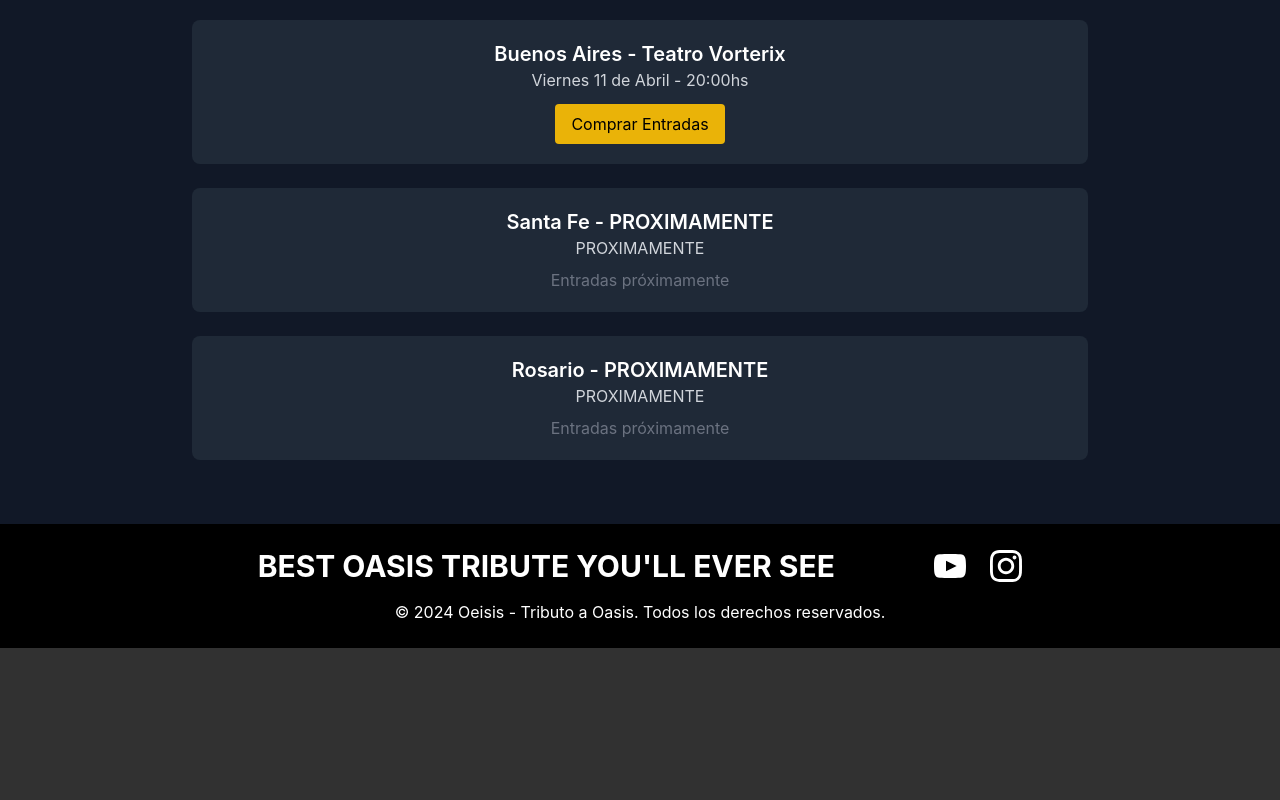
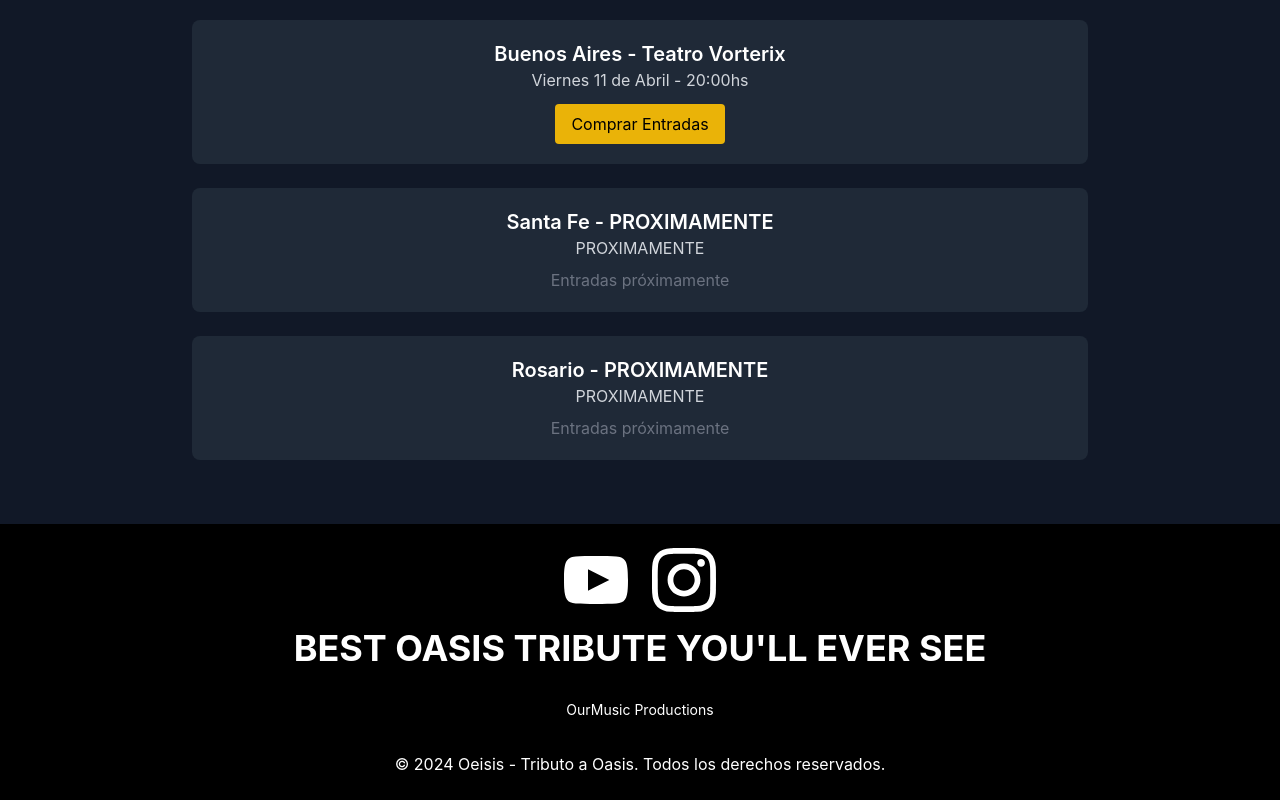
Before and after one commit to martinlpc/oeisis-website, an Astro site: page / in a window 1280 px wide. Shown: the part 1698-2498 px from the top of the page. Before the commit the page ends 2346 px from the top, so only its background shows below. Built offline with nearby package versions, Linux system fonts and the light colour scheme; Astro itself is replaced by a stand-in of ours.

Commit message:
Edit net logos and producer span text

```diff
--- a/src/components/Footer.astro
+++ b/src/components/Footer.astro
@@ -1,22 +1,19 @@
 <footer class="w-full bg-black text-white py-6">
     <div class="max-w-4xl mx-auto px-4 flex items-center justify-around">
-        <!-- Texto a la izquierda -->
-        <span class="text-2xl md:text-3xl font-bold"> BEST OASIS TRIBUTE YOU'LL EVER SEE </span>
-
-        <!-- Logos a la derecha -->
+        <!-- Logos RRSS -->
         <div class="flex space-x-6">
-            <!-- Enlace a YouTube -->
-            <a href="https://youtube.com/oeisis" target="_blank" class="hover:text-yellow-500 transition-colors">
-                <svg xmlns="http://www.w3.org/2000/svg" width="32" height="32" viewBox="0 0 24 24" fill="currentColor">
+            <!-- YouTube -->
+            <a href="https://youtube.com/oeisis" target="_blank" class="hover:text-yellow-500 transition-colors" aria-label="Youtube logo">
+                <svg xmlns="http://www.w3.org/2000/svg" width="64" height="64" viewBox="0 0 24 24" fill="currentColor">
                     <path
                         d="M19.615 3.184c-3.604-.246-11.631-.245-15.23 0-3.897.266-4.356 2.62-4.385 8.816.029 6.185.484 8.549 4.385 8.816 3.6.245 11.626.246 15.23 0 3.897-.266 4.356-2.62 4.385-8.816-.029-6.185-.484-8.549-4.385-8.816zm-10.615 12.816v-8l8 3.993-8 4.007z"
                     ></path>
                 </svg>
             </a>
 
-            <!-- Enlace a Instagram -->
-            <a href="https://instagram.com/oeisisok" target="_blank" class="hover:text-yellow-500 transition-colors">
-                <svg xmlns="http://www.w3.org/2000/svg" width="32" height="32" viewBox="0 0 24 24" fill="currentColor">
+            <!-- Instagram -->
+            <a href="https://instagram.com/oeisisok" target="_blank" class="hover:text-yellow-500 transition-colors" aria-label="Instagram logo">
+                <svg xmlns="http://www.w3.org/2000/svg" width="64" height="64" viewBox="0 0 24 24" fill="currentColor">
                     <path
                         d="M12 2.163c3.204 0 3.584.012 4.85.07 3.252.148 4.771 1.691 4.919 4.919.058 1.265.069 1.645.069 4.849 0 3.205-.012 3.584-.069 4.849-.149 3.225-1.664 4.771-4.919 4.919-1.266.058-1.644.07-4.85.07-3.204 0-3.584-.012-4.849-.07-3.26-.149-4.771-1.699-4.919-4.92-.058-1.265-.07-1.644-.07-4.849 0-3.204.013-3.583.07-4.849.149-3.227 1.664-4.771 4.919-4.919 1.266-.057 1.645-.069 4.849-.069zm0-2.163c-3.259 0-3.667.014-4.947.072-4.358.2-6.78 2.618-6.98 6.98-.059 1.281-.073 1.689-.073 4.948 0 3.259.014 3.668.072 4.948.2 4.358 2.618 6.78 6.98 6.98 1.281.058 1.689.072 4.948.072 3.259 0 3.668-.014 4.948-.072 4.354-.2 6.782-2.618 6.979-6.98.059-1.28.073-1.689.073-4.948 0-3.259-.014-3.667-.072-4.947-.196-4.354-2.617-6.78-6.979-6.98-1.281-.059-1.69-.073-4.949-.073zm0 5.838c-3.403 0-6.162 2.759-6.162 6.162s2.759 6.163 6.162 6.163 6.162-2.759 6.162-6.163c0-3.403-2.759-6.162-6.162-6.162zm0 10.162c-2.209 0-4-1.79-4-4 0-2.209 1.791-4 4-4s4 1.791 4 4c0 2.21-1.791 4-4 4zm6.406-11.845c-.796 0-1.441.645-1.441 1.44s.645 1.44 1.441 1.44c.795 0 1.439-.645 1.439-1.44s-.644-1.44-1.439-1.44z"
                     ></path>
@@ -24,6 +21,12 @@
             </a>
         </div>
     </div>
+    <div class="max-w-4xl mx-auto py-4 flex items-center justify-center">
+        <span class="text-xl md:text-4xl font-bold">BEST OASIS TRIBUTE YOU'LL EVER SEE</span>
+    </div>
+    <div class="max-w-4xl mx-auto py-4 flex items-center justify-center">
+        <span class="text-sm">OurMusic Productions</span>
+    </div>
 
     <!-- Texto de derechos reservados -->
     <small class="block text-sm md:text-base text-center mt-4"> © 2024 Oeisis - Tributo a Oasis. Todos los derechos reservados. </small>
```
